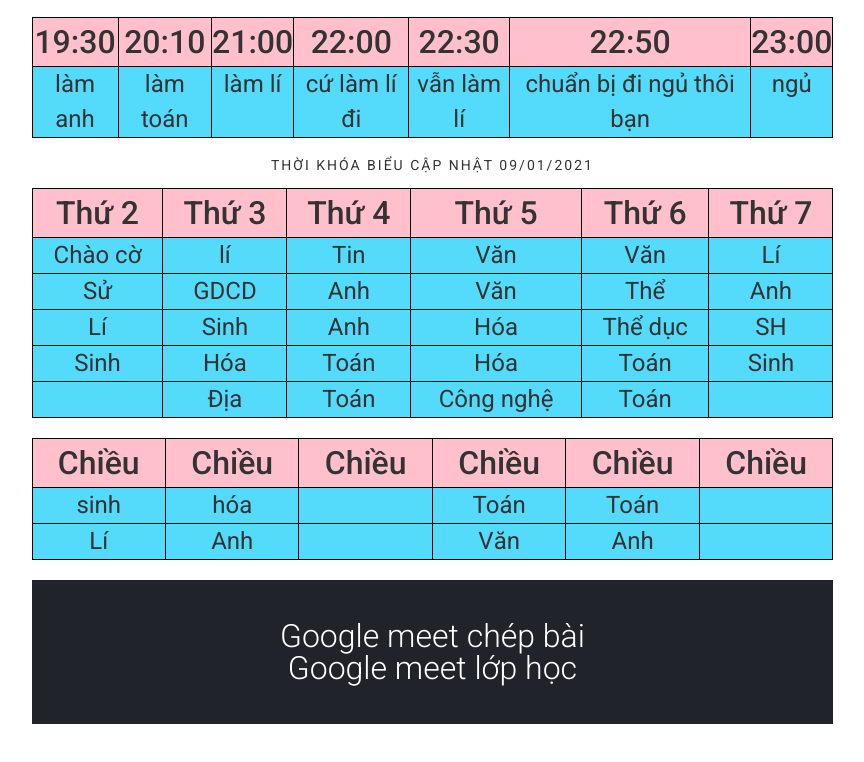
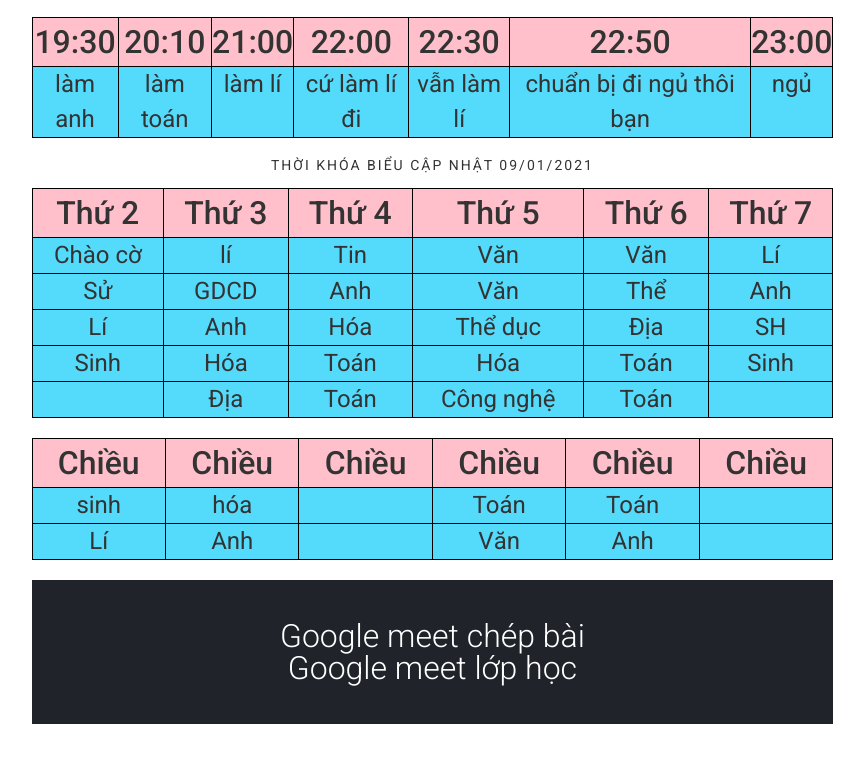
Before and after one commit to vuduynhiennn/12c6-utils, a plain HTML site: page index.html in a window 1280 px wide. Shown: the part 803-1565 px from the top of the page, without its empty margins (195-1059 px from the left). Drawn offline with Linux system fonts and the light colour scheme.

Commit message:
we don't need fixing

```diff
--- a/index.html
+++ b/index.html
@@ -368,10 +368,10 @@
                                         </tr>
                                         <tr>
                                             <td>Lí</td>
-                                            <td>Sinh</td>
                                             <td>Anh</td>
                                             <td>Hóa</td>
                                             <td>Thể dục</td>
+                                            <td>Địa</td>
                                             <td>SH</td>
                                         </tr>
                                         <tr>
```
